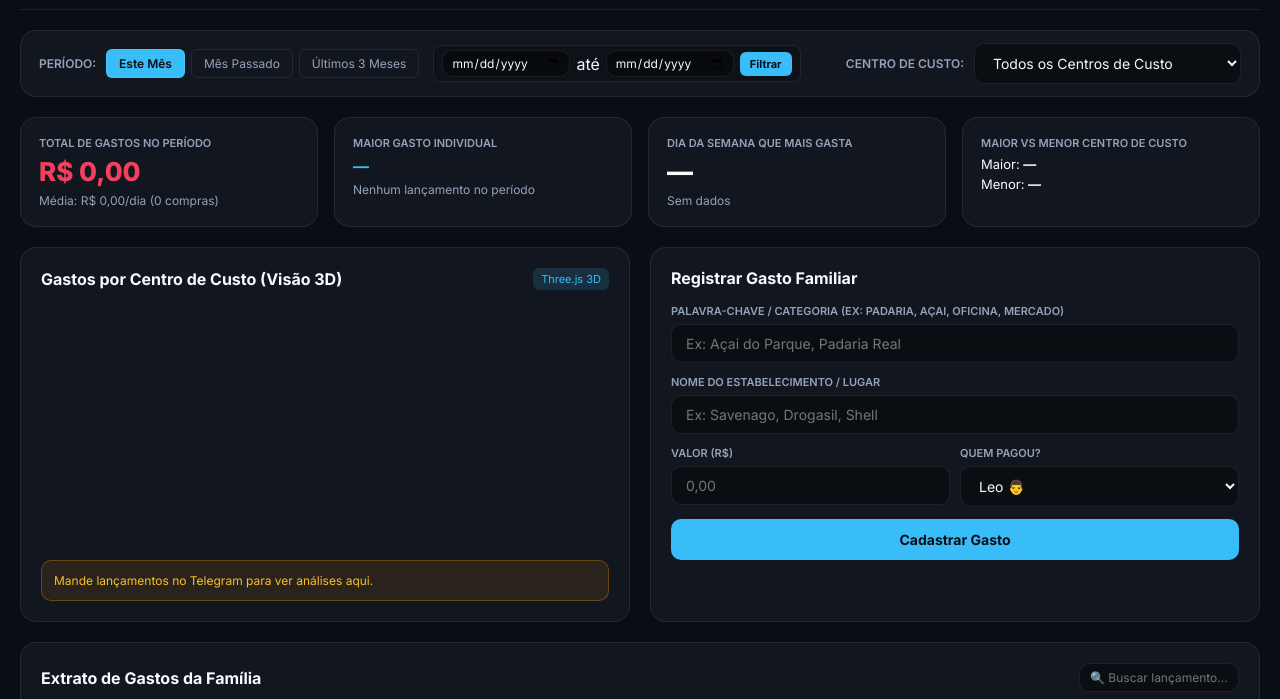
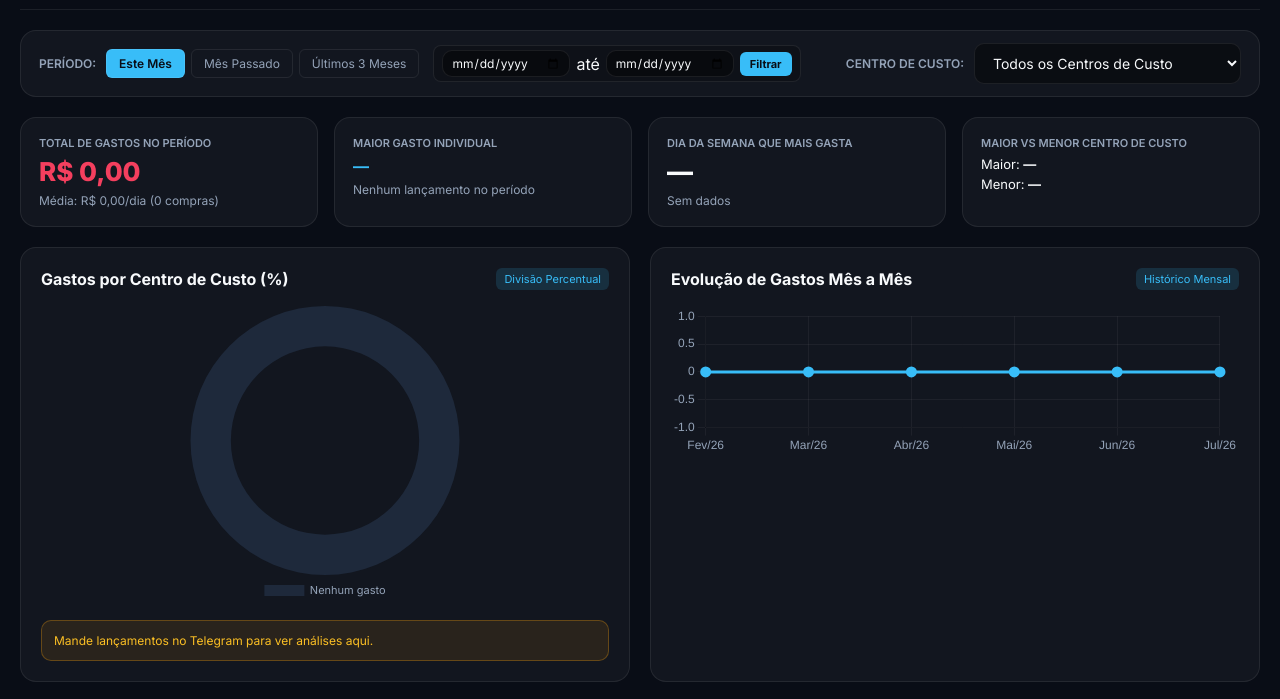
Before and after one commit to leonardogoncalveseng-bit/controle-financeiro-casal, a website: page index.html in a window 1280 px wide. Shown: the part 81-780 px from the top of the page. Drawn offline with nearby package versions, Linux system fonts and the light colour scheme; no server answers.

Commit message:
Substitui gráfico 3D por Gráfico de Pizza Donut e adiciona Gráfico de Linha de Evolução Mensal

```diff
--- a/app.js
+++ b/app.js
@@ -1,8 +1,10 @@
 // ===================================================
-// APLICATIVO FINANCEIRO DO CASAL v2.0 (LÓGICA AVANÇADA)
+// APLICATIVO FINANCEIRO DO CASAL v2.0 (LÓGICA GRÁFICOS 2D)
 // ===================================================
 
 let supabaseClient = null;
+let chartPieInstance = null;
+let chartLineInstance = null;
 
 // Estado global da aplicação
 let estado = {
@@ -157,9 +159,10 @@ function atualizarUI() {
   // 5. Dica de Economia Potencial
   gerarDica(maiorMacro, maiorVal, total);
 
-  // 6. Preencher Extrato e Gráfico 3D de Barras
+  // 6. Preencher Extrato e Gráficos 2D (Pizza + Linha)
   preencherTabelaExtrato(filtradas);
-  renderizarGrafico3DBarras(mapaMacro);
+  renderizarGraficoPie(mapaMacro, total);
+  renderizarGraficoLinhaEvolucao();
 
   // 7. Atualizar Módulos Adicionais
   atualizarRecorrentes();
@@ -218,68 +221,115 @@ function fmt(v) {
 }
 
 // ===================================================
-// THREE.JS: GRÁFICO 3D DE BARRAS POR CATEGORIA
+// GRÁFICO CIRCULAR DE PIZZA / DONUT (CHART.JS)
 // ===================================================
-let sceneBars, cameraBars, rendererBars, barGroup;
+function renderizarGraficoPie(mapaMacro, total) {
+  const canvas = document.getElementById('chart-pie-categorias');
+  if (!canvas) return;
+  const ctx = canvas.getContext('2d');
 
-function renderizarGrafico3DBarras(mapaMacro) {
-  const canvas = document.getElementById('canvas-bars-3d');
-  if (!canvas || !window.THREE) return;
+  const labels = Object.keys(mapaMacro);
+  const valores = Object.values(mapaMacro);
+  const cores = ['#38bdf8', '#f43f5e', '#10b981', '#a855f7', '#f59e0b', '#6366f1', '#ec4899', '#14b8a6'];
 
-  const width = canvas.parentElement.clientWidth;
-  const height = 240;
+  if (chartPieInstance) chartPieInstance.destroy();
 
-  if (!rendererBars) {
-    sceneBars = new THREE.Scene();
-    cameraBars = new THREE.PerspectiveCamera(45, width / height, 0.1, 1000);
-    cameraBars.position.set(0, 10, 18);
-    cameraBars.lookAt(0, 2, 0);
+  chartPieInstance = new Chart(ctx, {
+    type: 'doughnut',
+    data: {
+      labels: labels.length > 0 ? labels : ['Nenhum gasto'],
+      datasets: [{
+        data: valores.length > 0 ? valores : [1],
+        backgroundColor: valores.length > 0 ? cores.slice(0, labels.length) : ['#1e293b'],
+        borderWidth: 0,
+        hoverOffset: 6
+      }]
+    },
+    options: {
+      responsive: true,
+      maintainAspectRatio: false,
+      plugins: {
+        legend: { position: 'bottom', labels: { color: '#94a3b8', font: { family: 'Inter', size: 11 } } },
+        tooltip: {
+          callbacks: {
+            label: (ctx) => {
+              const pct = total > 0 ? ((ctx.raw / total) * 100).toFixed(1) : 0;
+              return ` ${ctx.label}: ${fmt(ctx.raw)} (${pct}%)`;
+            }
+          }
+        }
+      },
+      cutout: '70%'
+    }
+  });
+}
 
-    rendererBars = new THREE.WebGLRenderer({ canvas, alpha: true, antialias: true });
-    rendererBars.setSize(width, height);
-    rendererBars.setPixelRatio(Math.min(window.devicePixelRatio, 2));
+// ===================================================
+// GRÁFICO DE LINHA: EVOLUÇÃO DE GASTOS MÊS A MÊS
+// ===================================================
+function renderizarGraficoLinhaEvolucao() {
+  const canvas = document.getElementById('chart-line-evolucao');
+  if (!canvas) return;
+  const ctx = canvas.getContext('2d');
 
-    const light1 = new THREE.DirectionalLight(0xffffff, 1.2);
-    light1.position.set(5, 10, 7);
-    sceneBars.add(light1);
+  const mesesNomes = ['Jan', 'Fev', 'Mar', 'Abr', 'Mai', 'Jun', 'Jul', 'Ago', 'Set', 'Out', 'Nov', 'Dez'];
+  const mapaMeses = {};
 
-    const light2 = new THREE.AmbientLight(0xffffff, 0.4);
-    sceneBars.add(light2);
-
-    barGroup = new THREE.Group();
-    sceneBars.add(barGroup);
-
-    function animate() {
-      requestAnimationFrame(animate);
-      if (barGroup) barGroup.rotation.y += 0.005;
-      rendererBars.render(sceneBars, cameraBars);
-    }
-    animate();
+  // Agrupar transações pelos últimos 6 meses
+  const hoje = new Date();
+  for (let i = 5; i >= 0; i--) {
+    const d = new Date(hoje.getFullYear(), hoje.getMonth() - i, 1);
+    const chave = `${mesesNomes[d.getMonth()]}/${d.getFullYear().toString().slice(2)}`;
+    mapaMeses[chave] = 0;
   }
 
-  while (barGroup.children.length > 0) {
-    barGroup.remove(barGroup.children[0]);
-  }
+  estado.transacoes.forEach(t => {
+    if (t.data) {
+      const d = new Date(t.data);
+      const chave = `${mesesNomes[d.getMonth()]}/${d.getFullYear().toString().slice(2)}`;
+      if (mapaMeses[chave] !== undefined) {
+        mapaMeses[chave] += Number(t.valor);
+      }
+    }
+  });
 
-  const entries = Object.entries(mapaMacro);
-  if (entries.length === 0) return;
+  const labels = Object.keys(mapaMeses);
+  const valores = Object.values(mapaMeses);
 
-  const maxVal = Math.max(...entries.map(e => e[1]));
-  const colors = [0x38bdf8, 0xf43f5e, 0x10b981, 0xa855f7, 0xf59e0b, 0x6366f1, 0xec4899];
+  if (chartLineInstance) chartLineInstance.destroy();
 
-  entries.forEach(([nome, val], i) => {
-    const altura = maxVal > 0 ? (val / maxVal) * 6 + 0.5 : 0.5;
-    const geometry = new THREE.BoxGeometry(0.9, altura, 0.9);
-    const material = new THREE.MeshStandardMaterial({
-      color: colors[i % colors.length],
-      roughness: 0.3,
-      metalness: 0.2
-    });
-
-    const mesh = new THREE.Mesh(geometry, material);
-    const x = (i - entries.length / 2) * 1.4;
-    mesh.position.set(x, altura / 2, 0);
-    barGroup.add(mesh);
+  chartLineInstance = new Chart(ctx, {
+    type: 'line',
+    data: {
+      labels: labels,
+      datasets: [{
+        label: 'Gastos Totais (R$)',
+        data: valores,
+        borderColor: '#38bdf8',
+        backgroundColor: 'rgba(56, 189, 248, 0.1)',
+        borderWidth: 3,
+        fill: true,
+        tension: 0.4,
+        pointBackgroundColor: '#38bdf8',
+        pointRadius: 4
+      }]
+    },
+    options: {
+      responsive: true,
+      maintainAspectRatio: false,
+      plugins: {
+        legend: { display: false },
+        tooltip: {
+          callbacks: {
+            label: (ctx) => ` Total: ${fmt(ctx.raw)}`
+          }
+        }
+      },
+      scales: {
+        x: { grid: { color: 'rgba(255,255,255,0.05)' }, ticks: { color: '#94a3b8' } },
+        y: { grid: { color: 'rgba(255,255,255,0.05)' }, ticks: { color: '#94a3b8' } }
+      }
+    }
   });
 }
 
--- a/index.html
+++ b/index.html
@@ -10,8 +10,6 @@
   <link href="https://fonts.googleapis.com/css2?family=Inter:wght@300;400;500;600;700;800&display=swap" rel="stylesheet">
   <!-- Chart.js para Gráficos -->
   <script src="https://cdn.jsdelivr.net/npm/chart.js"></script>
-  <!-- Three.js CDN para Gráfico 3D de Barras -->
-  <script src="https://cdnjs.cloudflare.com/ajax/libs/three.js/r128/three.min.js"></script>
   <!-- Supabase Client -->
   <script src="https://cdn.jsdelivr.net/npm/@supabase/supabase-js@2"></script>
   <!-- Lucide Icons -->
@@ -123,17 +121,17 @@
 
       </section>
 
-      <!-- SEÇÃO DO GRÁFICO 3D E DICAS DE ECONOMIA -->
+      <!-- SEÇÃO DE GRÁFICOS: PIZZA POR CATEGORIA + EVOLUÇÃO MESES -->
       <main class="main-grid">
 
-        <!-- GRÁFICO 3D DE BARRAS POR CATEGORIA (THREE.JS) -->
+        <!-- GRÁFICO CIRCULAR DE PIZZA / DONUT -->
         <section class="card">
           <div class="card-top">
-            <h2>Gastos por Centro de Custo (Visão 3D)</h2>
-            <span class="tag">Three.js 3D</span>
+            <h2>Gastos por Centro de Custo (%)</h2>
+            <span class="tag">Divisão Percentual</span>
           </div>
-          <div class="chart-3d-wrapper">
-            <canvas id="canvas-bars-3d"></canvas>
+          <div class="chart-wrapper">
+            <canvas id="chart-pie-categorias"></canvas>
           </div>
           <!-- Dica de Economia Potencial -->
           <div id="dicas-economia" class="tip-bar">
@@ -141,21 +139,33 @@
           </div>
         </section>
 
-        <!-- LANÇAMENTO MANUAL DE GASTO -->
+        <!-- GRÁFICO DE LINHA: EVOLUÇÃO MÊS A MÊS -->
         <section class="card">
           <div class="card-top">
-            <h2>Registrar Gasto Familiar</h2>
+            <h2>Evolução de Gastos Mês a Mês</h2>
+            <span class="tag">Histórico Mensal</span>
           </div>
-          <form id="form-novo-gasto">
+          <div class="chart-wrapper">
+            <canvas id="chart-line-evolucao"></canvas>
+          </div>
+        </section>
+
+      </main>
+
+      <!-- LANÇAMENTO MANUAL DE GASTO -->
+      <section class="card full-card">
+        <div class="card-top">
+          <h2>Registrar Gasto Familiar Manualmente</h2>
+        </div>
+        <form id="form-novo-gasto" class="form-row-three">
           <div class="field">
-              <label>Palavra-Chave / Categoria (ex: Padaria, Açai, Oficina, Mercado)</label>
+            <label>Palavra-Chave / Categoria (ex: Padaria, Açai, Oficina)</label>
             <input type="text" id="gasto-categoria-texto" placeholder="Ex: Açai do Parque, Padaria Real" required>
           </div>
           <div class="field">
             <label>Nome do Estabelecimento / Lugar</label>
             <input type="text" id="gasto-descricao" placeholder="Ex: Savenago, Drogasil, Shell" required>
           </div>
-            <div class="field-row">
           <div class="field">
             <label>Valor (R$)</label>
             <input type="number" step="0.01" id="gasto-valor" placeholder="0,00" required>
@@ -167,12 +177,11 @@
               <option value="Ela">Giu 👩</option>
             </select>
           </div>
+          <div class="field" style="justify-content: flex-end;">
+            <button type="submit" class="btn-primary">Cadastrar</button>
           </div>
-            <button type="submit" class="btn-primary">Cadastrar Gasto</button>
         </form>
       </section>
-
-      </main>
 
       <!-- EXTRATO COMPLETO DE GASTOS -->
       <section class="card full-card">
```
Also changed, not shown: .github/workflows/sincronizacao_diaria.yml (added). Lines whose indentation alone changed are shown as unchanged.
